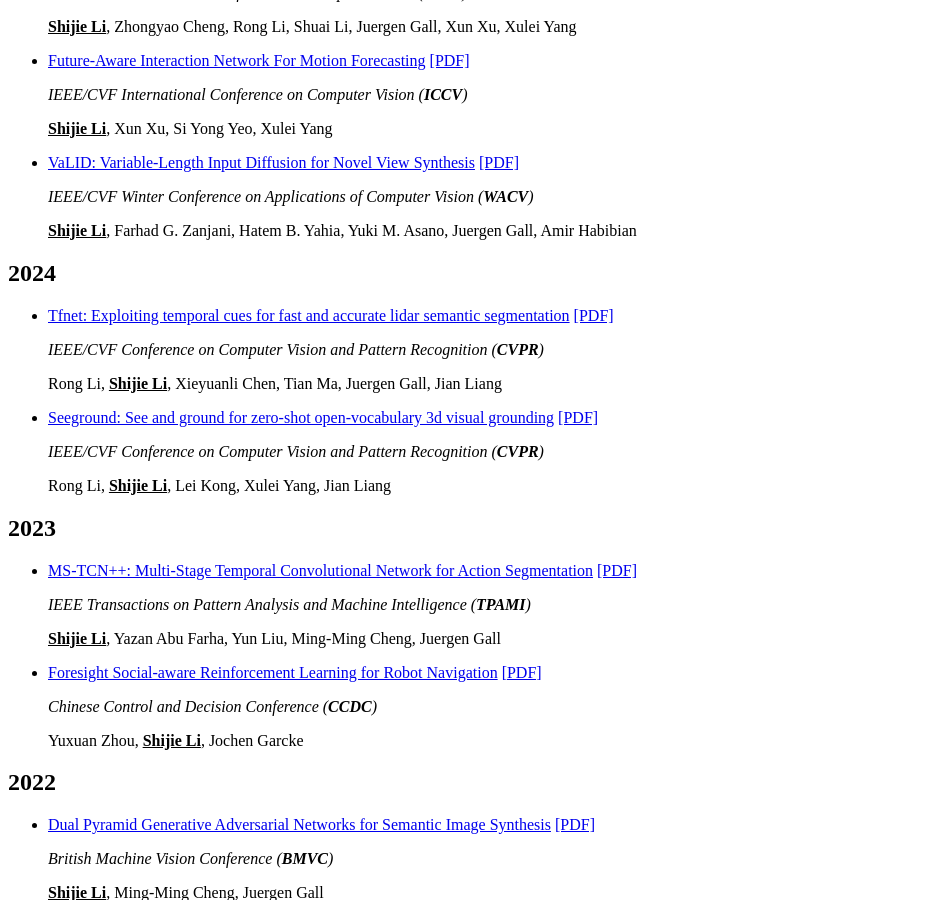
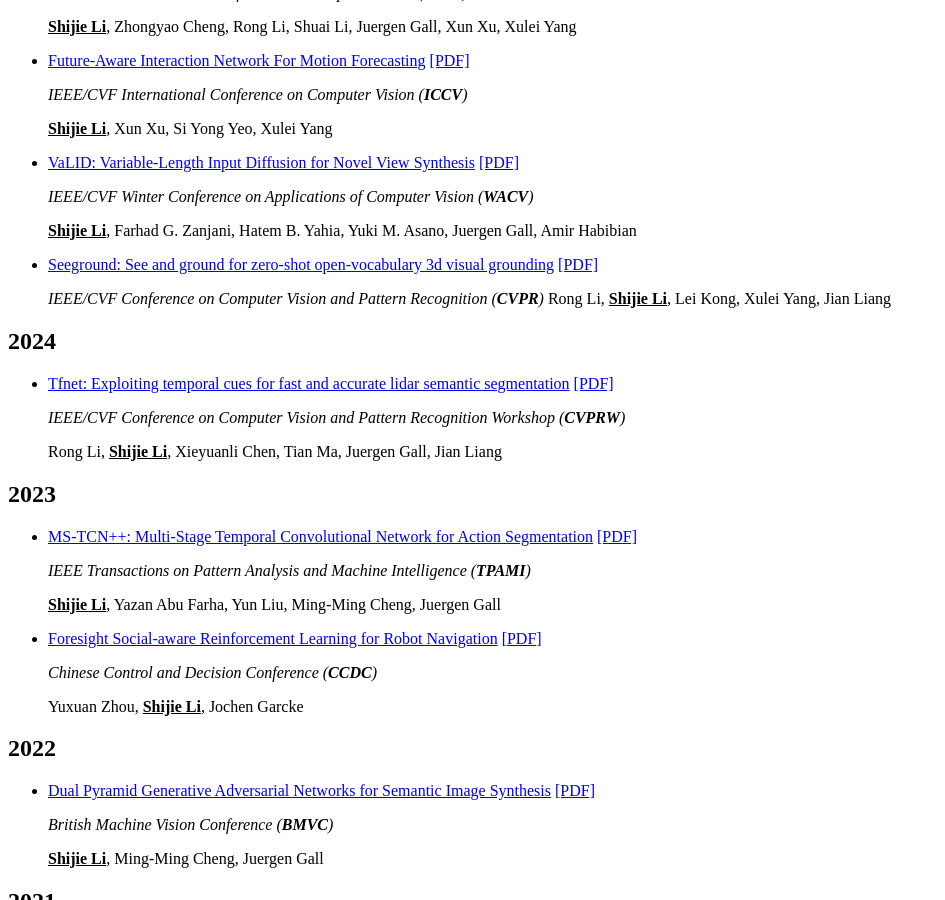
Before and after one commit to sj-li/sj-li.github.io, a Jekyll site: the page built from _pages/includes/pub.md, in a window 1280 px wide and 900 px high, scrolled down 1000 px. Shown: the whole window, without its empty margins (0-945 px from the left). Built offline with Jekyll 4.4.1, drawn with Linux system fonts in a browser that asks for light colours; our own code applies the rules of GitHub Pages for plain Markdown files.

Commit message:
update basic info

```diff
--- a/_pages/includes/pub.md
+++ b/_pages/includes/pub.md
@@ -2,7 +2,7 @@
 
 # 📝 Publications
 ##   Preprint
-- [Multi-View Industrial Anomaly Detection with Epipolar Constrained Cross-View Fusion](https://arxiv.org/abs/2503.11088) [[PDF]](https://arxiv.org/pdf/2503.11088)
+- [Multi-View Industrial Anomaly Detection with Epipolar Constrained Cross-View Fusion](https://arxiv.org/pdf/2503.11088) [[PDF]](https://arxiv.org/pdf/2503.11088)
 
   Yun Liu, Xun Xu, **<u>Shijie Li</u>**, Jian Liao, Xulei Yang
 ##  2025
@@ -24,106 +24,105 @@
 
   **<u>Shijie Li</u>**, Farhad G. Zanjani, Hatem B. Yahia, Yuki M. Asano, Juergen Gall, Amir Habibian
 
+- [Seeground: See and ground for zero-shot open-vocabulary 3d visual grounding](https://arxiv.org/pdf/2412.04383) [[PDF]](https://arxiv.org/pdf/2412.04383)
 
+  *IEEE/CVF Conference on Computer Vision and Pattern Recognition (**CVPR**)*
+  Rong Li, **<u>Shijie Li</u>**, Lei Kong, Xulei Yang, Jian Liang
 
 ## 2024
-- [Tfnet: Exploiting temporal cues for fast and accurate lidar semantic segmentation](https://arxiv.org/abs/2403.12345) [[PDF]](https://arxiv.org/pdf/2403.12345)
+- [Tfnet: Exploiting temporal cues for fast and accurate lidar semantic segmentation](https://arxiv.org/pdf/2309.07849) [[PDF]](https://arxiv.org/pdf/2309.07849)
 
-  *IEEE/CVF Conference on Computer Vision and Pattern Recognition (**CVPR**)*
+  *IEEE/CVF Conference on Computer Vision and Pattern Recognition Workshop (**CVPRW**)*
 
   Rong Li, **<u>Shijie Li</u>**, Xieyuanli Chen, Tian Ma, Juergen Gall, Jian Liang
 
-- [Seeground: See and ground for zero-shot open-vocabulary 3d visual grounding](https://arxiv.org/abs/2403.12346) [[PDF]](https://arxiv.org/pdf/2403.12346)
 
-  *IEEE/CVF Conference on Computer Vision and Pattern Recognition (**CVPR**)*
-
-  Rong Li, **<u>Shijie Li</u>**, Lei Kong, Xulei Yang, Jian Liang
 
 ## 2023
-- [MS-TCN++: Multi-Stage Temporal Convolutional Network for Action Segmentation](https://ieeexplore.ieee.org/document/12345678) [[PDF]](https://ieeexplore.ieee.org/stamp/stamp.jsp?tp=&arnumber=12345678)
+- [MS-TCN++: Multi-Stage Temporal Convolutional Network for Action Segmentation](https://arxiv.org/pdf/2006.09220) [[PDF]](https://arxiv.org/pdf/2006.09220)
 
   *IEEE Transactions on Pattern Analysis and Machine Intelligence (**TPAMI**)*
 
   **<u>Shijie Li</u>**, Yazan Abu Farha, Yun Liu, Ming-Ming Cheng, Juergen Gall
 
-- [Foresight Social-aware Reinforcement Learning for Robot Navigation](https://ieeexplore.ieee.org/document/12345679) [[PDF]](https://ieeexplore.ieee.org/stamp/stamp.jsp?tp=&arnumber=12345679)
+- [Foresight Social-aware Reinforcement Learning for Robot Navigation](https://arxiv.org/pdf/2105.13409) [[PDF]](https://arxiv.org/pdf/2105.13409)
 
   *Chinese Control and Decision Conference (**CCDC**)*
 
   Yuxuan Zhou, **<u>Shijie Li</u>**, Jochen Garcke
 
 ## 2022
-- [Dual Pyramid Generative Adversarial Networks for Semantic Image Synthesis](https://arxiv.org/abs/2203.12345) [[PDF]](https://arxiv.org/pdf/2203.12345)
+- [Dual Pyramid Generative Adversarial Networks for Semantic Image Synthesis](https://arxiv.org/pdf/2210.04085) [[PDF]](https://arxiv.org/pdf/2210.04085)
 
   *British Machine Vision Conference (**BMVC**)*
 
   **<u>Shijie Li</u>**, Ming-Ming Cheng, Juergen Gall
 
 ## 2021
-- [Moving object segmentation in 3D LiDAR data: A learning-based approach exploiting sequential data](https://ieeexplore.ieee.org/document/12345680) [[PDF]](https://ieeexplore.ieee.org/stamp/stamp.jsp?tp=&arnumber=12345680)
+- [Moving object segmentation in 3D LiDAR data: A learning-based approach exploiting sequential data](https://arxiv.org/pdf/2105.08971) [[PDF]](https://arxiv.org/pdf/2105.08971)
 
   *IEEE Robotics and Automation Letters (**RA-L**)*
 
   Xieyuanli Chen, **<u>Shijie Li</u>**, Benedikt Mersch, Lukas Wiesmann, Juergen Gall, Jens Behley, Cyrill Stachniss
 
-- [Multi-scale interaction for real-time lidar data segmentation on an embedded platform](https://ieeexplore.ieee.org/document/12345681) [[PDF]](https://ieeexplore.ieee.org/stamp/stamp.jsp?tp=&arnumber=12345681)
+- [Multi-scale interaction for real-time lidar data segmentation on an embedded platform](https://arxiv.org/pdf/2008.09162) [[PDF]](https://arxiv.org/pdf/2008.09162)
 
   *IEEE Robotics and Automation Letters (**RA-L**)*
 
   **<u>Shijie Li</u>**, Xieyuanli Chen, Yun Liu, Dengxin Dai, Cyrill Stachniss, Juergen Gall
 
-- [Rethinking 3-D LiDAR point cloud segmentation](https://ieeexplore.ieee.org/document/12345682) [[PDF]](https://ieeexplore.ieee.org/stamp/stamp.jsp?tp=&arnumber=12345682)
+- [Rethinking 3-D LiDAR point cloud segmentation](https://arxiv.org/pdf/2008.03928) [[PDF]](https://arxiv.org/pdf/2008.03928)
 
   *IEEE Transactions on Neural Networks and Learning Systems (**TNNLS**)*
 
   **<u>Shijie Li</u>**, Yun Liu, Juergen Gall
 
-- [Spatial-temporal consistency network for low-latency trajectory forecasting](https://arxiv.org/abs/2103.12345) [[PDF]](https://arxiv.org/pdf/2103.12345)
+- [Spatial-temporal consistency network for low-latency trajectory forecasting](https://openaccess.thecvf.com/content/ICCV2021/papers/Li_Spatial-Temporal_Consistency_Network_for_Low-Latency_Trajectory_Forecasting_ICCV_2021_paper.pdf) [[PDF]](https://openaccess.thecvf.com/content/ICCV2021/papers/Li_Spatial-Temporal_Consistency_Network_for_Low-Latency_Trajectory_Forecasting_ICCV_2021_paper.pdf)
 
   *IEEE/CVF International Conference on Computer Vision (**ICCV**)*
 
   **<u>Shijie Li</u>**, Yuxuan Zhou, Jinhui Yi, Juergen Gall
 
 ## 2020
-- [MiniSeg: An Extremely Minimum Network for Efficient COVID-19 Segmentation](https://arxiv.org/abs/2003.12345) [[PDF]](https://arxiv.org/pdf/2003.12345)
+- [MiniSeg: An Extremely Minimum Network for Efficient COVID-19 Segmentation](https://arxiv.org/pdf/2004.09750) [[PDF]](https://arxiv.org/pdf/2004.09750)
 
   *AAAI Conference on Artificial Intelligence (**AAAI**)*
 
   Yuxuan Qiu, Yun Liu, **<u>Shijie Li</u>**, Jian Xu
 
-- [Pose Refinement Graph Convolutional Network for Skeleton-based Action Recognition](https://ieeexplore.ieee.org/document/12345683) [[PDF]](https://ieeexplore.ieee.org/stamp/stamp.jsp?tp=&arnumber=12345683)
+- [Pose Refinement Graph Convolutional Network for Skeleton-based Action Recognition](https://arxiv.org/pdf/2010.07367) [[PDF]](https://arxiv.org/pdf/2010.07367)
 
   *IEEE Robotics and Automation Letters (**RA-L**)*
 
   **<u>Shijie Li</u>**, Jinhui Yi, Yazan Abu Farha, Juergen Gall
 
-- [Refinedbox: Refining for fewer and high-quality object proposals](https://www.sciencedirect.com/science/article/abs/pii/S0925231220301234) [[PDF]](https://www.sciencedirect.com/science/article/pii/S0925231220301234)
+- [Refinedbox: Refining for fewer and high-quality object proposals](https://www.sciencedirect.com/science/article/abs/pii/S0925231220305816) [[PDF]](https://mftp.mmcheng.net/Papers/20NeucomRefinedBoxes.pdf)
 
   *Neurocomputing*
 
   Yun Liu, **<u>Shijie Li</u>**, Ming-Ming Cheng
 
 ## 2019
-- [Joint salient object detection and existence prediction](https://link.springer.com/article/10.1007/s11704-018-7123-2) [[PDF]](https://link.springer.com/content/pdf/10.1007/s11704-018-7123-2.pdf)
+- [Joint salient object detection and existence prediction](https://mftp.mmcheng.net/Papers/JointSalExist.pdf) [[PDF]](https://mftp.mmcheng.net/Papers/JointSalExist.pdf)
 
   *Frontiers of Computer Science*
 
   Huaizu Jiang, Ming-Ming Cheng, **<u>Shijie Li</u>**, Ali Borji, Jian Wang
 
 ## 2018
-- [Del: Deep embedding learning for efficient image segmentation](https://www.ijcai.org/proceedings/2018/0864.pdf) [[PDF]](https://www.ijcai.org/proceedings/2018/0864.pdf)
+- [Del: Deep embedding learning for efficient image segmentation](https://www.ijcai.org/proceedings/2018/0120.pdf) [[PDF]](https://www.ijcai.org/proceedings/2018/0120.pdf)
 
   *International Joint Conference on Artificial Intelligence (**IJCAI**)*
 
   Yun Liu, Peng-Tao Jiang, Vahan Petrosyan, **<u>Shijie Li</u>**, Jianzhuang Bian, Le Zhang, Ming-Ming Cheng
 
-- [Direct line guidance odometry](https://ieeexplore.ieee.org/document/12345684) [[PDF]](https://ieeexplore.ieee.org/stamp/stamp.jsp?tp=&arnumber=12345684)
+- [Direct line guidance odometry](https://www.robots.ox.ac.uk/~lav/Papers/li_etal_icra2018/li_etal_icra2018.pdf) [[PDF]](https://www.robots.ox.ac.uk/~lav/Papers/li_etal_icra2018/li_etal_icra2018.pdf)
 
   *IEEE International Conference on Robotics and Automation (**ICRA**)*
 
   **<u>Shijie Li</u>**, Bing Ren, Yun Liu, Ming-Ming Cheng, David Frost, Victor Adrian Prisacariu
 
-- [Structured skip list: A compact data structure for 3D reconstruction](https://ieeexplore.ieee.org/document/12345685) [[PDF]](https://ieeexplore.ieee.org/stamp/stamp.jsp?tp=&arnumber=12345685)
+- [Structured skip list: A compact data structure for 3D reconstruction](https://ora.ox.ac.uk/objects/uuid:75d46621-7ccd-486b-808a-1b772a39b164/files/m6e5ebcdc74b5c966cf2d4c94bcc179f0) [[PDF]](https://ora.ox.ac.uk/objects/uuid:75d46621-7ccd-486b-808a-1b772a39b164/files/m6e5ebcdc74b5c966cf2d4c94bcc179f0)
 
   *IEEE/RSJ International Conference on Intelligent Robots and Systems (**IROS**)*
 
```
